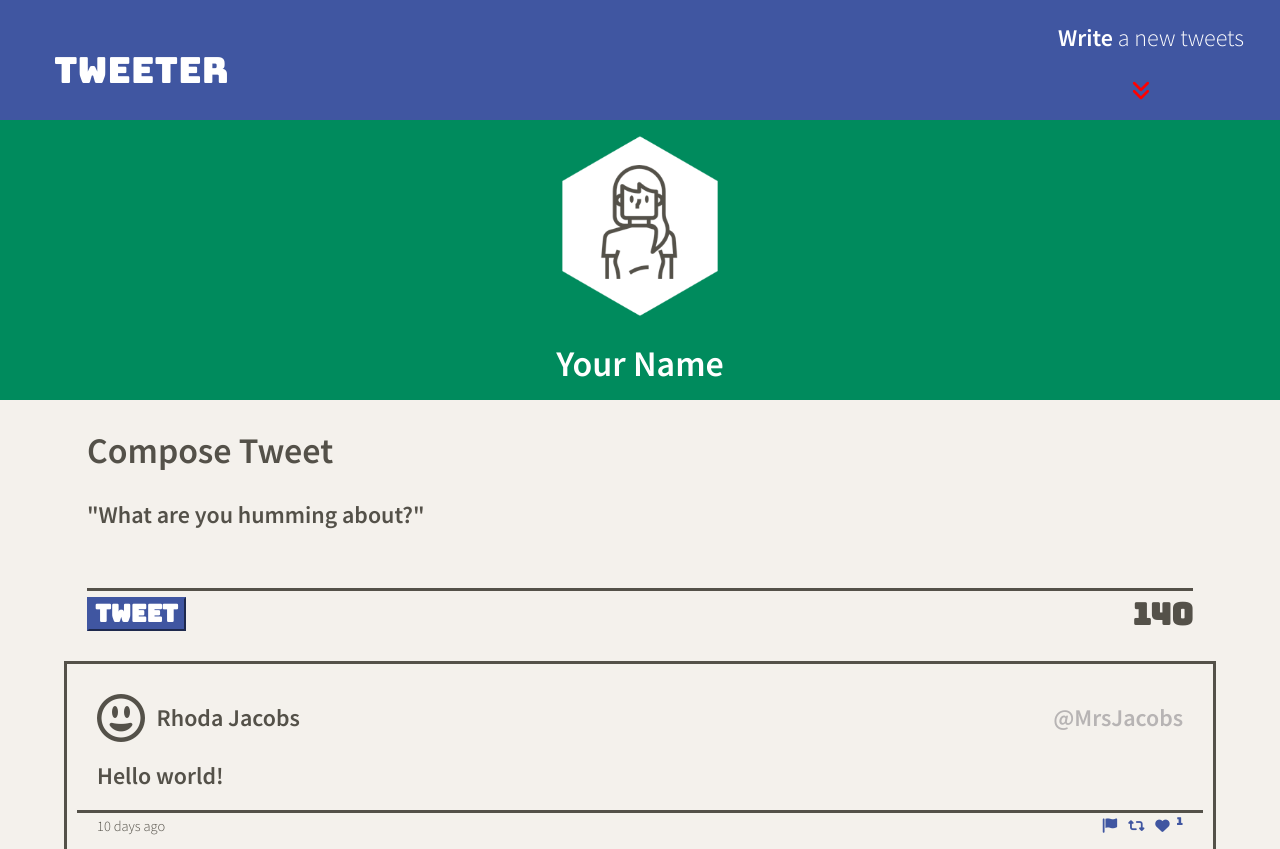
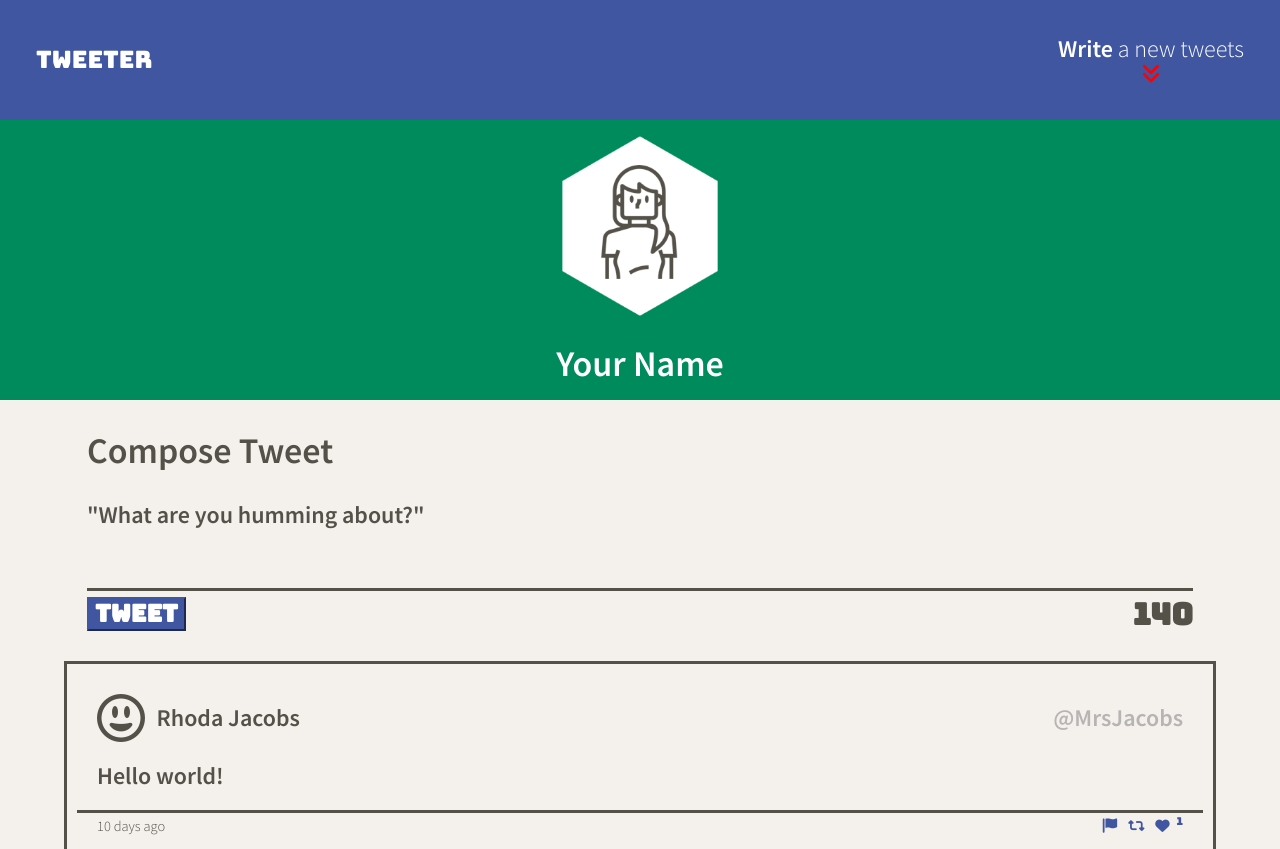
Before and after one commit to kanemds/tweeter-m4, a website: page public/index.html in a window 1280 px wide. Shown: the top 849 px of the page. Drawn offline with nearby package versions, Linux system fonts and the light colour scheme.

Commit message:
updated, simplify CSS code for nav

```diff
--- a/public/styles/nav.css
+++ b/public/styles/nav.css
@@ -5,31 +5,25 @@ body nav {
   color: #FFFFFF;
   width: 100%;
   display: flex;
-  position: absolute;
   z-index: 1;
+  overflow: hidden;
+  position: fixed;
+  justify-content: space-between;
+  padding: 0 1.5em;
+  align-items: center;
 }
 
-
 nav span {
-  display: inline-block;
   font-family: 'Bungee', cursive, sans-serif;
-  padding-left: 1.5em;
-  font-size: 1.5em;
-  margin-top: 50px;
-
 }
 
-.write p {
-  position: absolute;
-  right: 0px;
-  top: 24px;
-  margin-right: 1.5em;
+.write {
+  display: flex;
+  flex-direction: column;
+  align-items: center;
 }
 
 .write i {
-  position: absolute;
-  right: 6em;
-  top: 80px;
   font-size: .9em;
   color: red;
 }
--- a/server/data-files/initial-tweets.json
+++ b/server/data-files/initial-tweets.json
@@ -8,7 +8,7 @@
     "content": {
       "text": "If I have seen further it is by standing on the shoulders of giants"
     },
-    "created_at": 1648606052734
+    "created_at": 1648615538852
   },
   {
     "user": {
@@ -19,6 +19,6 @@
     "content": {
       "text": "Je pense , donc je suis"
     },
-    "created_at": 1648692452734
+    "created_at": 1648701938852
   }
 ]
```
